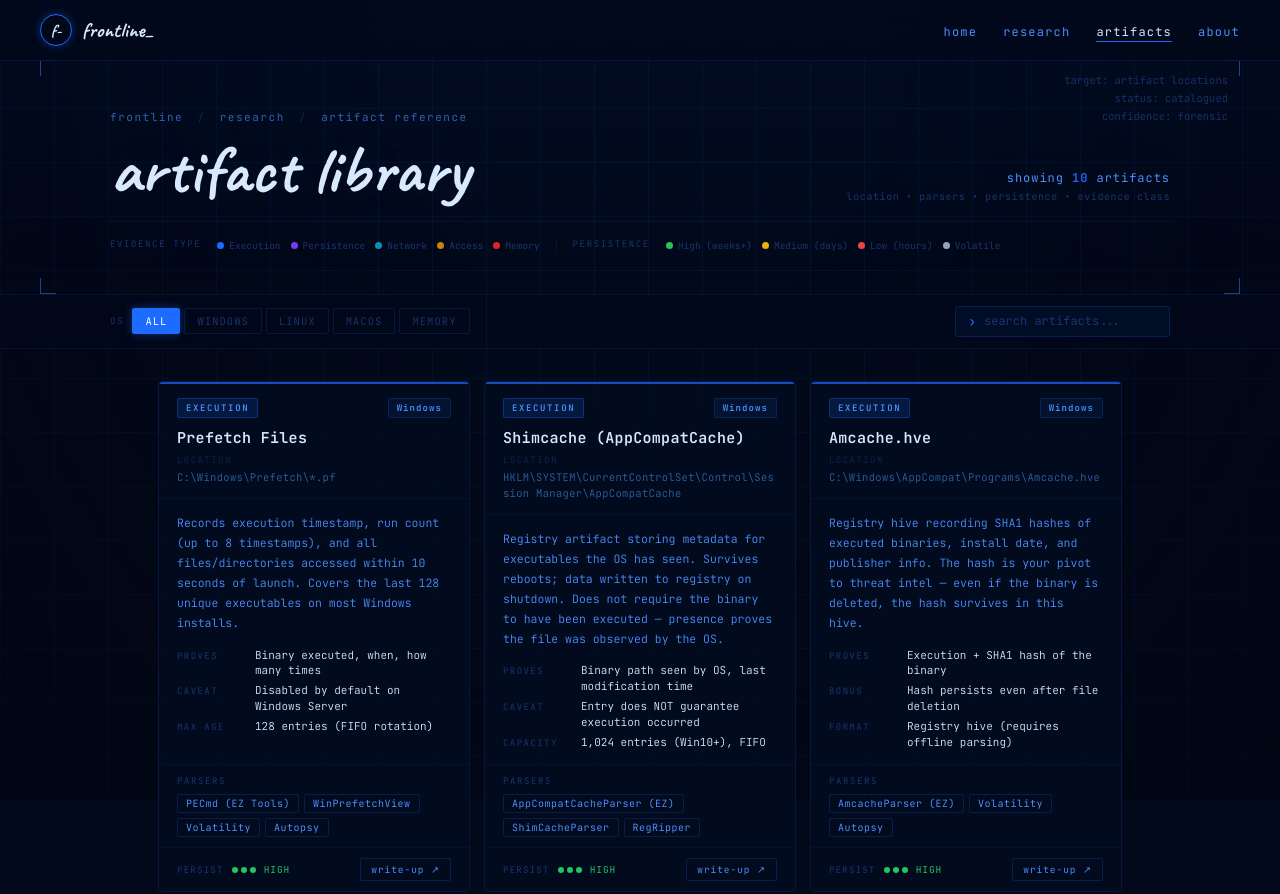
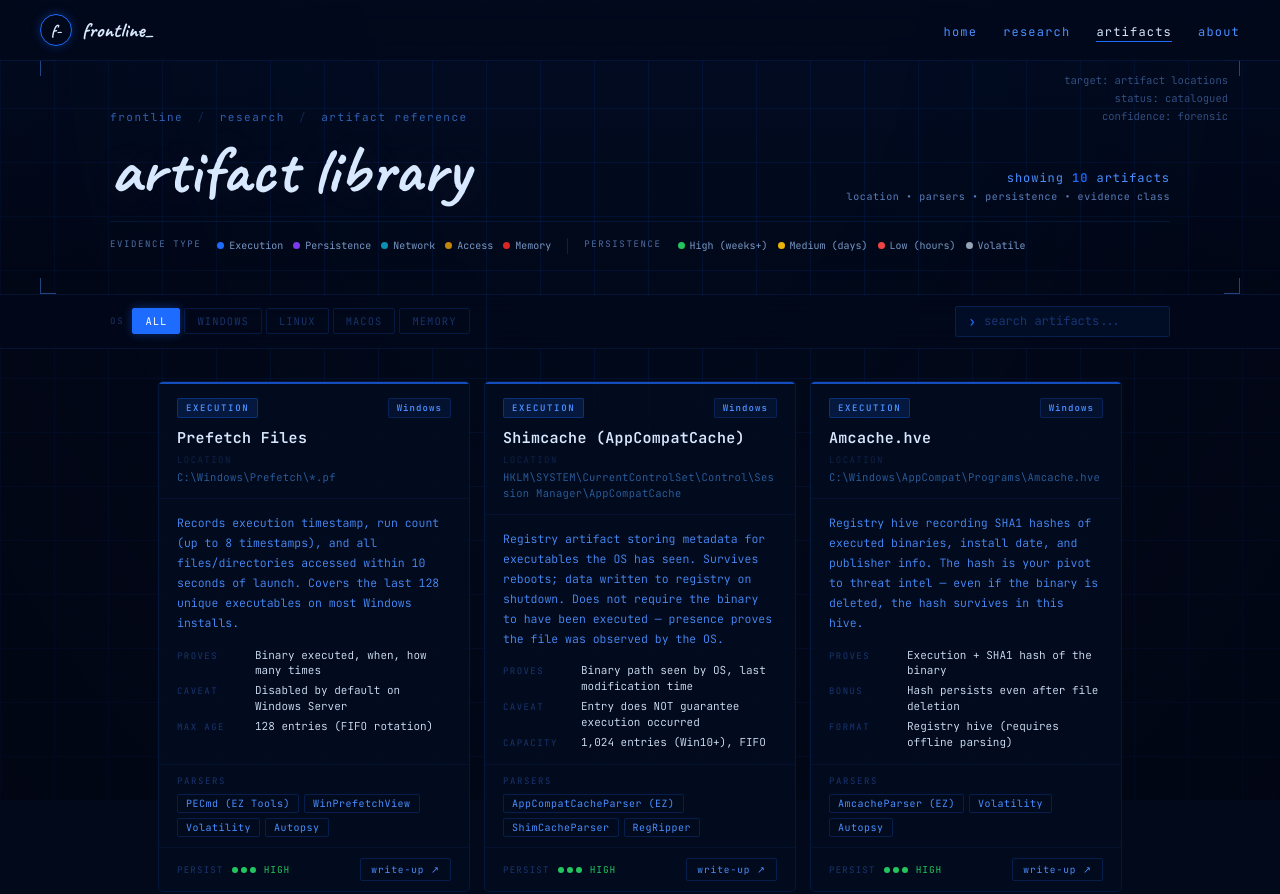
Before and after one commit to FrontlineDFIR/frontlinedfir.github.io, a plain HTML site: page artifacts.html in a window 1280 px wide. Shown: the top 894 px of the page. Drawn offline with Linux system fonts and the light colour scheme.

Commit message:
Add files via upload

```diff
--- a/artifacts.html
+++ b/artifacts.html
@@ -68,16 +68,16 @@
     .ph-meta{text-align:right;}
     .ph-count{font-size:12px;color:var(--text-term);letter-spacing:.08em;}
     .ph-count span{color:var(--blue);font-weight:600;}
-    .ph-sub{font-size:10px;color:var(--text-dim);margin-top:4px;letter-spacing:.06em;}
-    .ph-term{position:absolute;right:52px;top:72px;font-size:10.5px;color:var(--text-dim);font-weight:300;line-height:1.7;text-align:right;}
+    .ph-sub{font-size:10px;color:rgba(120,165,240,0.75);margin-top:4px;letter-spacing:.06em;}
+    .ph-term{position:absolute;right:52px;top:72px;font-size:10.5px;color:rgba(100,150,230,0.55);font-weight:300;line-height:1.7;text-align:right;}
 
     /* LEGEND (below title) */
     .ph-legend{display:flex;gap:16px;flex-wrap:wrap;margin-top:18px;padding-top:16px;border-top:1px solid var(--blue-dim);}
     .legend-group{display:flex;gap:10px;align-items:center;flex-wrap:wrap;}
-    .legend-label{font-size:9px;letter-spacing:.18em;color:var(--text-dim);white-space:nowrap;}
-    .legend-item{display:flex;align-items:center;gap:5px;font-size:9.5px;color:var(--text-dim);}
+    .legend-label{font-size:9px;letter-spacing:.18em;color:rgba(120,165,240,0.65);white-space:nowrap;}
+    .legend-item{display:flex;align-items:center;gap:5px;font-size:10px;color:rgba(160,200,255,0.75);}
     .legend-dot{width:7px;height:7px;border-radius:50%;flex-shrink:0;}
-    .legend-sep{width:1px;height:16px;background:var(--blue-dim);}
+    .legend-sep{width:1px;height:16px;background:rgba(29,107,255,0.25);}
 
     /* FILTER BAR */
     .filter-bar{position:sticky;top:52px;z-index:100;background:rgba(2,9,26,.88);backdrop-filter:blur(14px);border-bottom:1px solid var(--blue-dim);padding:0 48px;}
```
